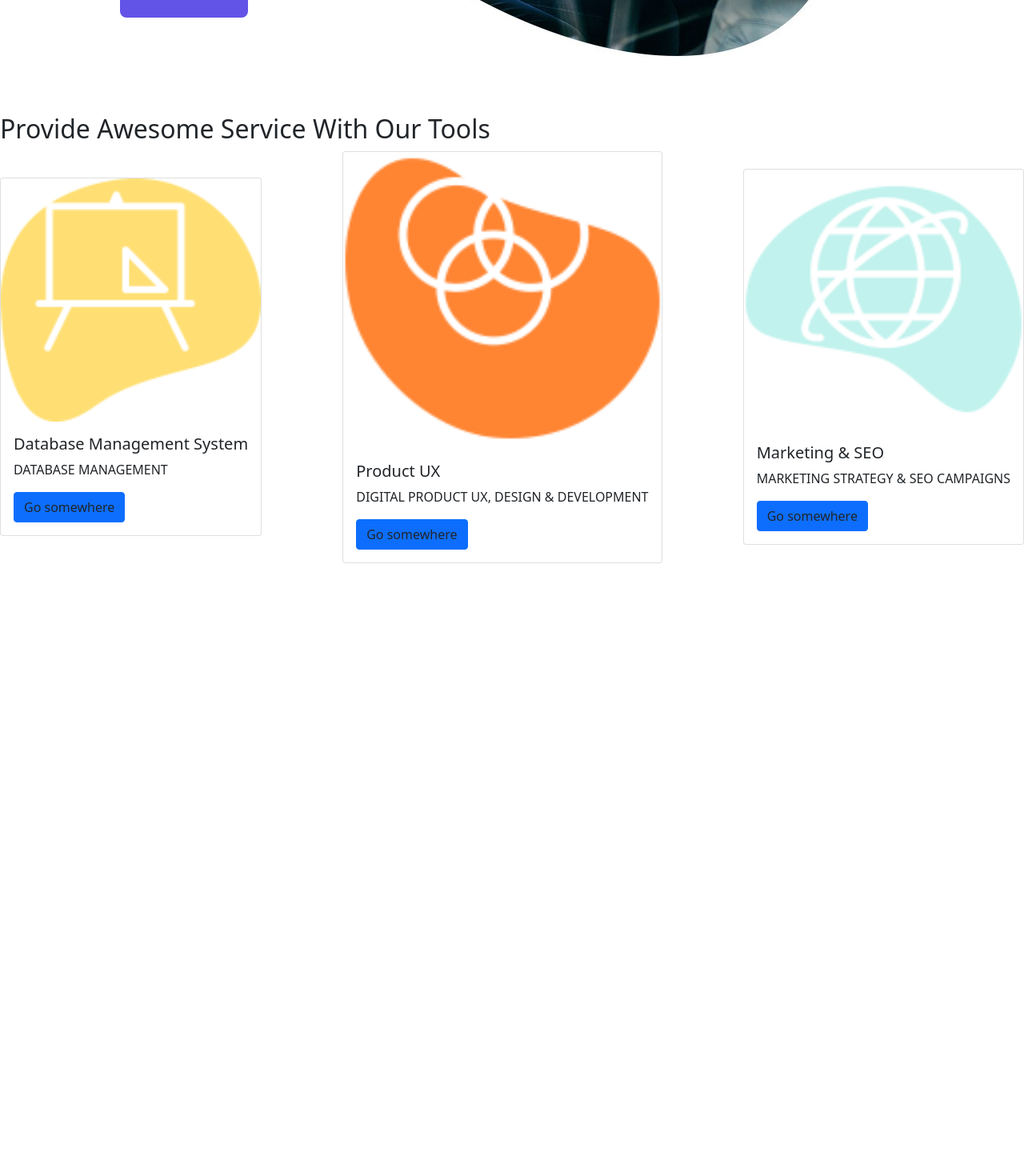
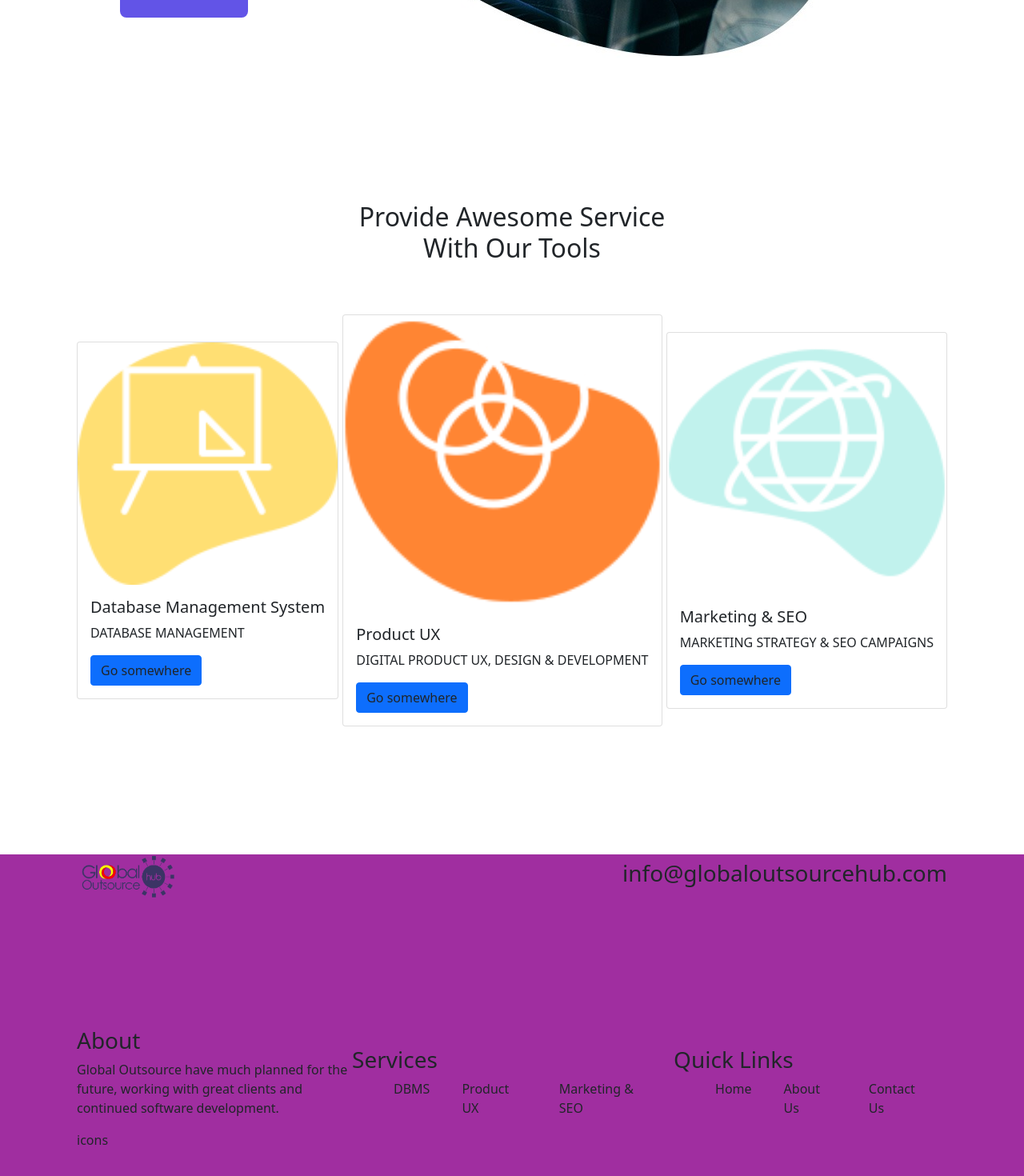
Before and after one commit to sheesrizvi/portfolio, a React (Create React App) app in the folder client/: page / in a window 1280 px wide. Shown: the part 678-2148 px from the top of the page at 80% size. Before the commit the page ends 1432 px from the top, so only its background shows below. Built offline with nearby package versions, Linux system fonts and the light colour scheme.

Commit message:
footer setup

```diff
--- a/client/src/components/Footer.js
+++ b/client/src/components/Footer.js
@@ -0,0 +1,45 @@
+import React from 'react'
+import Logo from '../img/Logo.png'
+
+const Footer = () => {
+  return (
+    <div className='footer'>
+      <div className='footer-info'>
+        <div className='logo'>
+          <img src={Logo} alt='Logo' style={{ width: '10vw' }} />
+        </div>
+        <div className='footer-mail'>
+          <h3>info@globaloutsourcehub.com</h3>
+        </div>
+      </div>
+      <div className='footer-services'>
+        <div className='f-about'>
+          <h3>About</h3>
+          <p>
+            Global Outsource have much planned for the future, working with
+            great clients and continued software development.
+          </p>
+          <div className='social-media'>icons</div>
+        </div>
+        <div className='f-services'>
+          <h3>Services</h3>
+          <ul>
+            <li>DBMS</li>
+            <li>Product UX</li>
+            <li> Marketing & SEO</li>
+          </ul>
+        </div>
+        <div className='f-quickLinks'>
+          <h3>Quick Links</h3>
+          <ul>
+            <li>Home</li>
+            <li>About Us</li>
+            <li>Contact Us</li>
+          </ul>
+        </div>
+      </div>
+    </div>
+  )
+}
+
+export default Footer
--- a/client/src/index.css
+++ b/client/src/index.css
@@ -1,7 +1,7 @@
 @import url('https://fonts.googleapis.com/css2?family=Rubik:wght@300&display=swap');
 body {
   margin: 0;
-  color: #3B3663;
+  color: #3b3663;
   font-family: 'Rubik', sans-serif;
   font-weight: 800;
   -webkit-font-smoothing: antialiased;
@@ -11,12 +11,12 @@ body {
   background-position: top right;
 
   /*background: #009fff; /* fallback for old browsers */
- /* background: -webkit-linear-gradient(
+  /* background: -webkit-linear-gradient(
     to right,
     #ec2f4b,
     #009fff
   ); /* Chrome 10-25, Safari 5.1-6 */
- /* background: linear-gradient(
+  /* background: linear-gradient(
     to right,
     #ec2f4b,
     #009fff
@@ -63,8 +63,6 @@ a:-webkit-any-link {
 
 /* Home page */
 .welcome-section {
-
-
   width: 25vw;
   margin-left: 150px;
   margin-top: 4rem;
@@ -73,7 +71,6 @@ a:-webkit-any-link {
 .welcome-section h1 {
   width: 24vw;
   font-size: 3rem;
-
 }
 
 .service {
@@ -89,3 +86,47 @@ a:-webkit-any-link {
   display: flex;
   flex-direction: row;
 }
+
+.service-section {
+  width: 85vw;
+  margin: 10rem auto;
+  /* margin-left: 150px;
+  margin-top: 4rem; */
+}
+
+.service-section h2 {
+  text-align: center;
+  width: 400px;
+  margin: 0 auto;
+}
+
+.service-wrapper {
+  margin-top: 4rem;
+}
+
+/* footer */
+
+.footer {
+  background: rgb(160, 46, 160);
+  height: 500px;
+}
+
+.footer-info {
+  width: 85vw;
+  margin: 10rem auto;
+  display: flex;
+  align-items: center;
+  justify-content: space-between;
+}
+
+.footer-services {
+  width: 85vw;
+  margin: 1rem auto;
+  display: flex;
+  justify-content: space-between;
+  align-items: center;
+}
+
+.f-about {
+  width: 350px;
+}
--- a/client/src/pages/Home.js
+++ b/client/src/pages/Home.js
@@ -1,14 +1,15 @@
-import React from "react";
-import Typewriter from "typewriter-effect";
-import Card1 from "../components/Card"
-import dbms from "../img/dbms.png"
-import product from "../img/product.png"
-import seo from "../img/seo.png"
+import React from 'react'
+import Typewriter from 'typewriter-effect'
+import Card1 from '../components/Card'
+import Footer from '../components/Footer'
+import dbms from '../img/dbms.png'
+import product from '../img/product.png'
+import seo from '../img/seo.png'
 
 const Home = () => {
   return (
     <main>
-      <div className="welcome-section">
+      <div className='welcome-section'>
         <h2>WELCOME</h2>
         <h1>
           Global Outsource Hub
@@ -16,13 +17,13 @@ const Home = () => {
             onInit={(typewriter) => {
               setInterval(() => {
                 typewriter
-                  .typeString("for business")
+                  .typeString('for business')
                   .pauseFor(1000)
                   .deleteAll()
-                  .typeString("for your ideas")
+                  .typeString('for your ideas')
                   .deleteAll()
-                  .start();
-              }, 2000);
+                  .start()
+              }, 2000)
             }}
           />
         </h1>
@@ -31,19 +32,32 @@ const Home = () => {
           company offering innovative web marketing solutions to mid to large
           size companies across the globe
         </p>
-        <button className="btn1 contact-btn">CONTACT TODAY</button>
+        <button className='btn1 contact-btn'>CONTACT TODAY</button>
       </div>
 
-      <div className="service">
+      <div className='service-section'>
         <h2>Provide Awesome Service With Our Tools</h2>
-            <div className="wrapper">
-              <Card1 title="Database Management System" img={dbms} description="DATABASE MANAGEMENT" />
-              <Card1 title="Product UX" img={product} description="DIGITAL PRODUCT UX, DESIGN & DEVELOPMENT" />
-              <Card1 title="Marketing & SEO" img={seo} description="MARKETING STRATEGY & SEO CAMPAIGNS" />
-            </div>
+        <div className='wrapper service-wrapper'>
+          <Card1
+            title='Database Management System'
+            img={dbms}
+            description='DATABASE MANAGEMENT'
+          />
+          <Card1
+            title='Product UX'
+            img={product}
+            description='DIGITAL PRODUCT UX, DESIGN & DEVELOPMENT'
+          />
+          <Card1
+            title='Marketing & SEO'
+            img={seo}
+            description='MARKETING STRATEGY & SEO CAMPAIGNS'
+          />
+        </div>
       </div>
+      <Footer />
     </main>
-  );
-};
+  )
+}
 
-export default Home;
+export default Home
```
